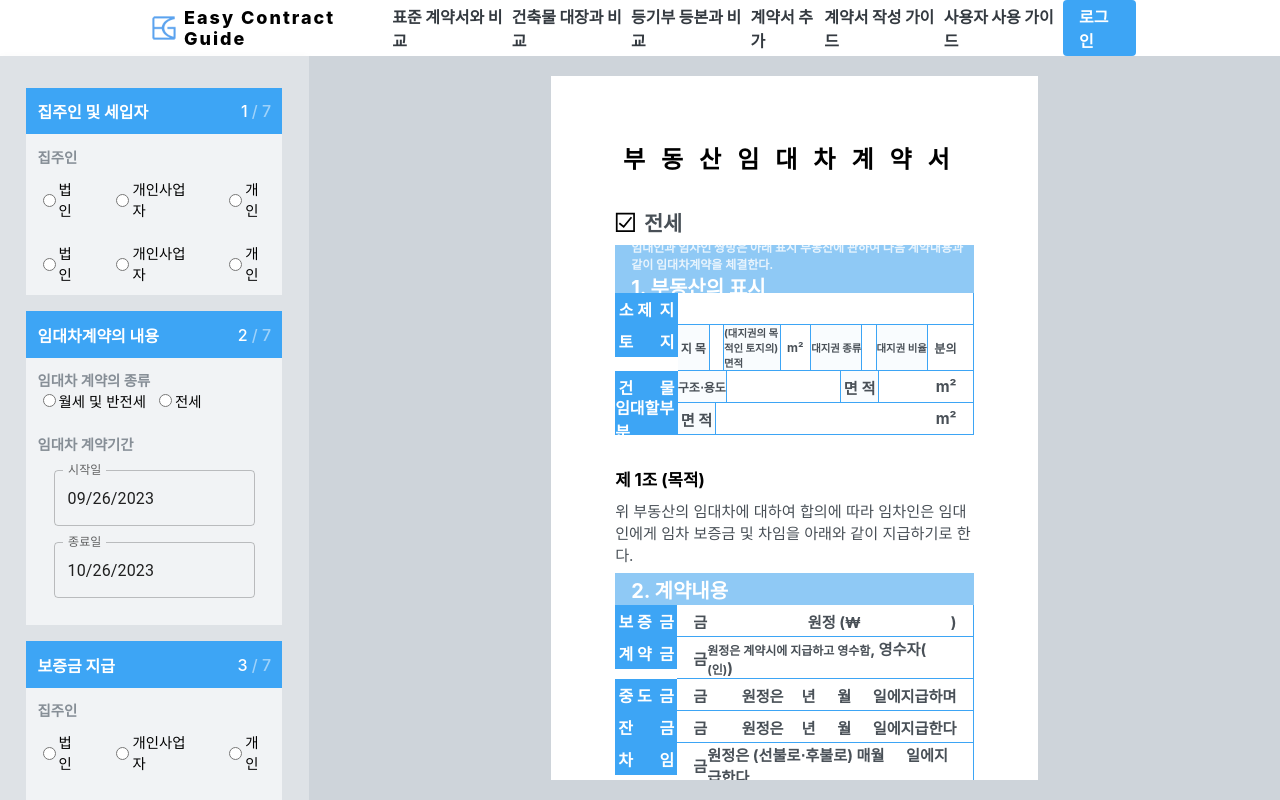
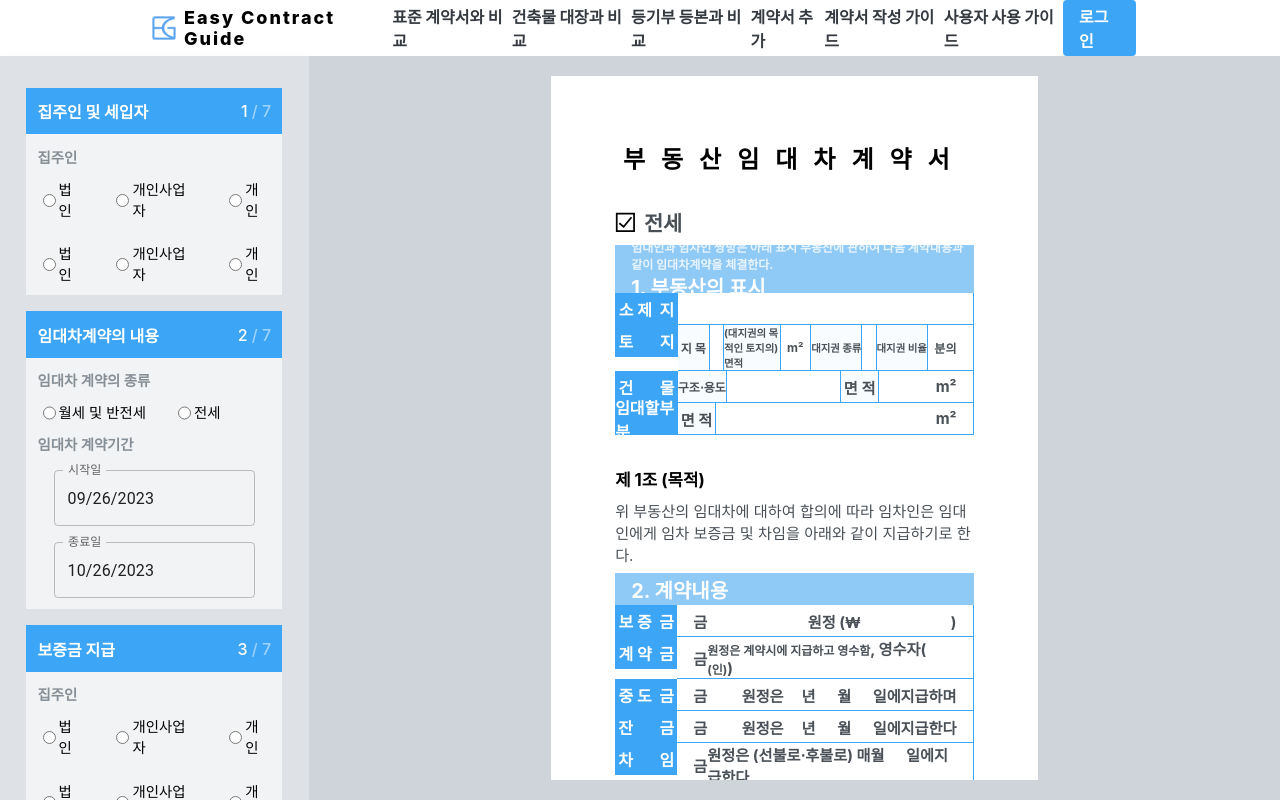
Before and after one commit to RanungPark/easy-contract-guide, a React (Create React App) app: page /dous in a window 1280 px wide. Built offline with nearby package versions, Linux system fonts and the light colour scheme.

Commit message:
두번째 옵션 스타일 변경

```diff
--- a/src/components/options/OptionSecond.js
+++ b/src/components/options/OptionSecond.js
@@ -1,4 +1,4 @@
-import React, { useState } from 'react';
+import React, { useEffect, useState } from 'react';
 import { styled } from 'styled-components';
 import palette from '../../libs/styles/palette';
 import dayjs from 'dayjs';
@@ -9,41 +9,45 @@ const OptionSecondBlock = styled.div`
 `;
 
 const OptionBody = styled.div`
+  background: ${palette.gray[1]};
+  font-size: 0.9rem;
 
-  background: ${palette.gray[1]};
   .title{
     color: ${palette.gray[6]};
     font-weight: bold;
   }
-  .radioItem {
-    margin-right: 0.5rem;
-
-  }
-  .radioBox {
-    display: flex;
-  }
-  font-size: 0.9rem;
 `
 
 const RadioWrapper = styled.div`
   padding: 0.7rem;
+  padding-bottom: 0;
+`
+
+const RadioBox = styled.div`
+  display: flex;
+  margin-top: 0.7rem;
+
+  input {
+    &.marginLeftAdd {
+      margin-left: 2rem;
+    }
+  }
 `
 
 const InputWrapper = styled.div`
-  display: flex;
   padding: 0.7rem;
-  justify-content: space-between;
+  padding-top: 0;
 `
 
 const InputBox = styled.div`
-
-`
-
-const InputItem = styled.div`
-  margin-top: 1rem;
+  margin-top: 0.7rem;
   background: white;
   border: 0.5px solid #3DA5F5;
   border-radius: 25px;
+  overflow: hidden;
+  display: flex;
+  justify-content: space-between;
+  align-items: center;
 
   input,
   label {
@@ -53,9 +57,10 @@ const InputItem = styled.div`
     padding: 0.5rem;
   }
 
-  input {
+  input{
+    margin-right:0.5rem;
+    max-width:100%;
     min-width: 0;
-    max-width: 7rem;
     flex: 1;
     background: white;
     color: ${palette.gray[7]};
@@ -71,87 +76,105 @@ const InputItem = styled.div`
 
   span {
     padding-right:0.5rem;
+    display: inline-block;
   }
-`
-
-const DatePickerItem = styled.div`
-  margin: 1rem;
 `
 
 const DateWrapper = styled.div`
   padding: 0.7rem;
   `
 
+const DateBox = styled.div`
+  margin: 1rem;
+  margin-bottom: 0;
+`
+
 const OptionSecond = () => {
   const [type, setType] = useState('');
 
+  const [startDay, setStartDay] = useState(dayjs('2023-09-26'));
+  const [endDay, setEndDay] = useState(dayjs('2023-10-26'));
 
-  const [startDay, setStartDay] = React.useState(dayjs('2023-09-26'));
-  const [endDay, setEndDay] = React.useState(dayjs('2023-10-26'));
+  const [monthlyRent, setMonthlyRent] = useState('');
+  const [paymentDate, setPaymentDate] = useState('');
 
   const handleTypeClick = (e) => {
     setType(e.target.value);
   }
 
+  useEffect(() => {
+    setMonthlyRent('');
+    setPaymentDate('');
+  },[setMonthlyRent, setPaymentDate, type]);
+
   return (
     <OptionSecondBlock>
       <OptionBody>
+
         <RadioWrapper>
           <div className='title'>임대차 계약의 종류</div>
-          <div className='radioBox'>
-            <div className='radioItem'>
-              <input type="radio" id="월세" name="content" value="월세" onClick={handleTypeClick}/>
-              <label for="월세">월세 및 반전세</label>
-            </div>
-            <div className='radioItem'>
-              <input type="radio" id="전세" name="content" value="전세" onClick={handleTypeClick}/>
+          <RadioBox>
+            <input type="radio" id="월세 및 반전세" name="type" value="월세 및 반전세" onClick={handleTypeClick}/>
+            <label for="월세 및 반전세">월세 및 반전세</label>
+            <input className="marginLeftAdd" type="radio" id="전세" name="type" value="전세" onClick={handleTypeClick}/>
             <label for="전세">전세</label>
-            </div>
-          </div>
+          </RadioBox>
         </RadioWrapper>
 
        <DateWrapper>
         <div className='title'>임대차 계약기간</div>
-
         <LocalizationProvider dateAdapter={AdapterDayjs}>
-          <DatePickerItem>
+          <DateBox>
             <DatePicker
               label="시작일"
               value={startDay}
               onChange={(newValue) => setStartDay(newValue)}
             />
-          </DatePickerItem>
-          <DatePickerItem>
+          </DateBox>
+          <DateBox>
             <DatePicker
               label="종료일"
               value={endDay}
               onChange={(newValue) => setEndDay(newValue)}
             />
-          </DatePickerItem>
+          </DateBox>
         </LocalizationProvider>
        </DateWrapper>
+
         {
-          type === '월세' ? <>
+          type === '월세 및 반전세' ? <>
             <InputWrapper>
+              <div className='title'>월세금액</div>
               <InputBox>
-                <div className='title'>월세금액</div>
-                <InputItem>
-                  <label htmlFor='금액'>금액</label>
-                  <input id="금액" type='text' placeholder='입력'/>
+                <label htmlFor='월세금액'>금액</label>
+                <input
+                  id="월세금액"
+                  type='text'
+                  placeholder='월세금액 입력'
+                  value={monthlyRent}
+                  onChange={e => setMonthlyRent(e.target.value)}
+                />
                 <span>원</span>
-                </InputItem>
               </InputBox>
+            </InputWrapper>
+
+            <InputWrapper>
+              <div className='title'>지불일</div>
               <InputBox>
-                <div className='title'>지불일</div>
-                <InputItem>
-                  <label htmlFor='매월'>매월</label>
-                  <input id='매월' type='text' placeholder='입력'/>
+                <label htmlFor='지불일'>매월</label>
+                <input
+                  id='지불일'
+                  type='text'
+                  placeholder='지불일 입력'
+                  value={paymentDate}
+                  onChange={e => setPaymentDate(e.target.value)}
+                />
                 <span>일</span>
-                </InputItem>
               </InputBox>
             </InputWrapper>
           </> : <></>
         }
+
       </OptionBody>
     </OptionSecondBlock >
   );
```
Lines whose indentation alone changed are shown as unchanged.
